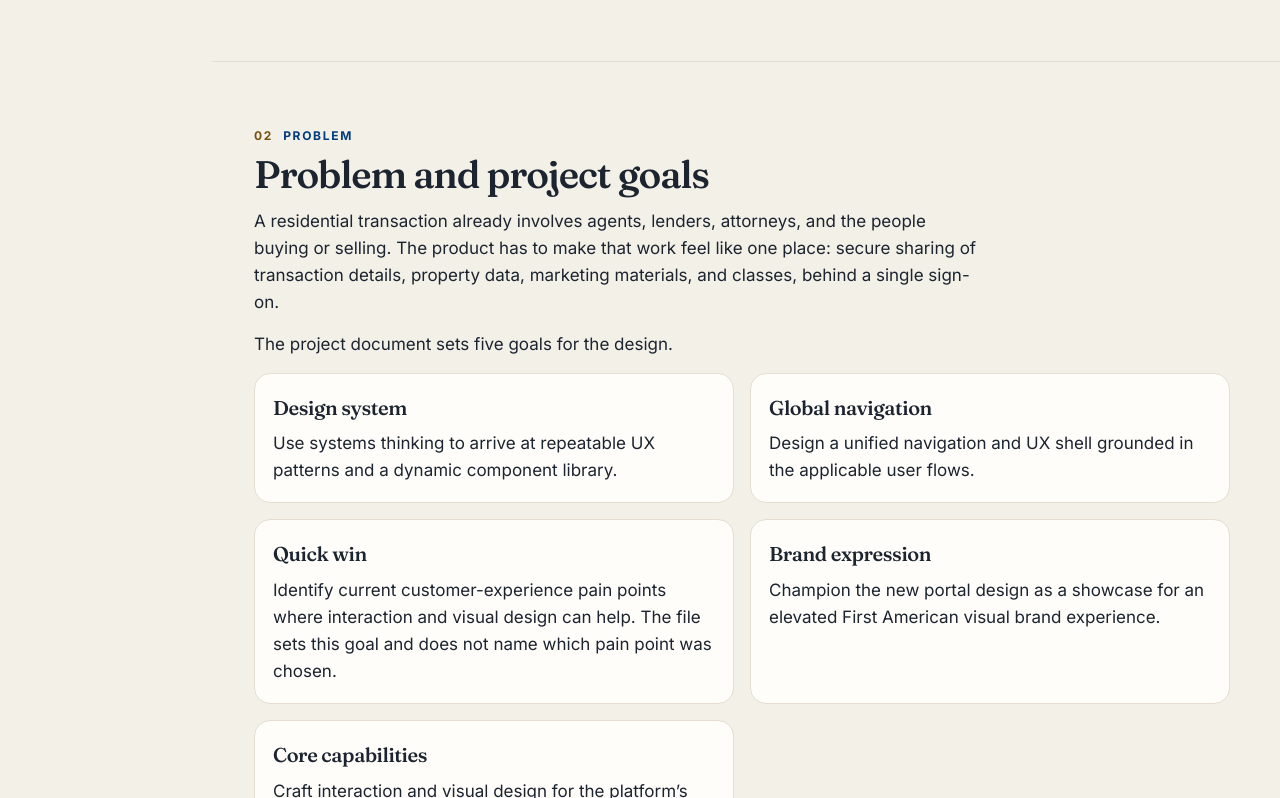
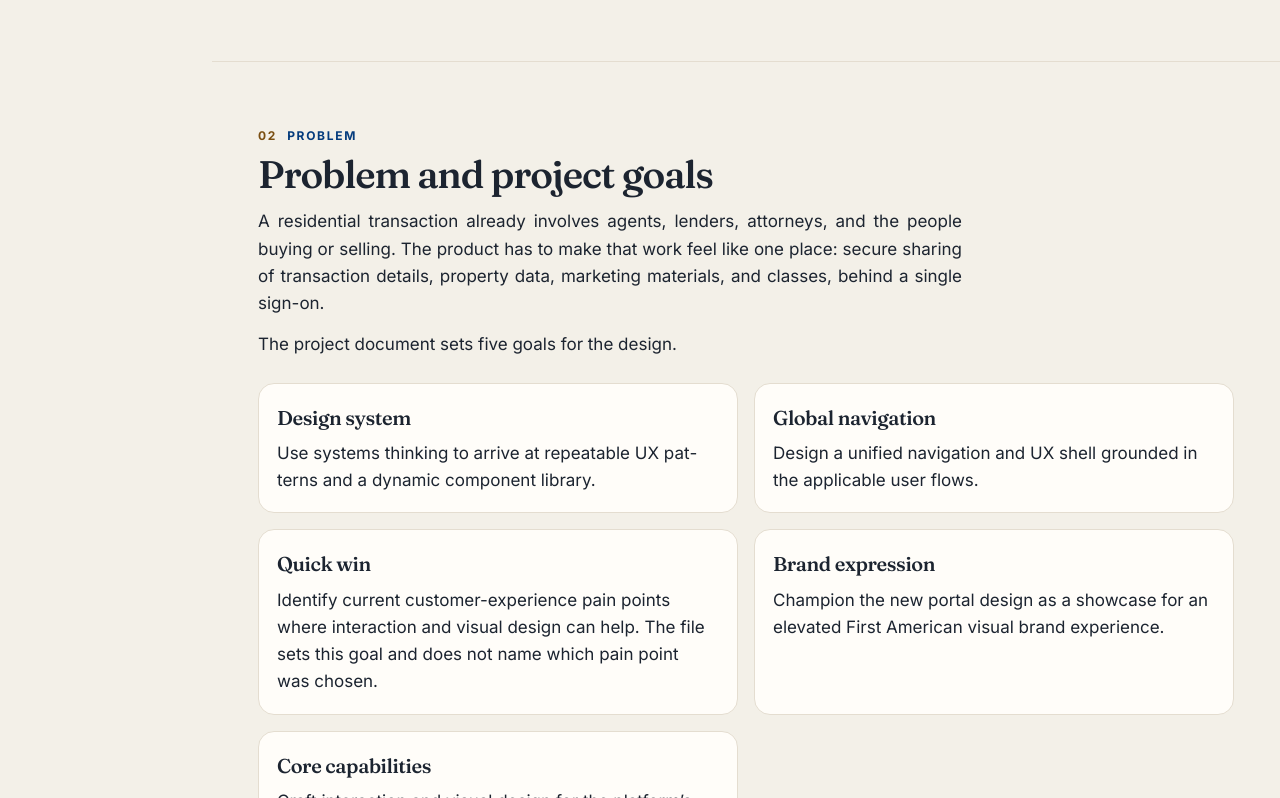
Before and after one commit to suvarnamyneni-project/igniteRE-case-study, a plain HTML site: page index.html in a window 1280 px wide. Shown: the part 2002-2800 px from the top of the page. Drawn offline with Linux system fonts and the light colour scheme.

Commit message:
Restore 40% stat; even out paragraph alignment
- Restore the '40% More consistent design across projects' stat (3-column stats)
- One shared text measure (44rem) for body paragraphs, lead, notes, captions, quotes
- Justify wide body text with hyphenation at >=720px; left-align narrow cards/captions and mobile
- Even card padding, symmetric desktop gutters, consistent spacing between text, figures and grids

```diff
--- a/assets/style.css
+++ b/assets/style.css
@@ -13,6 +13,7 @@
   --sans: Inter, "Segoe UI", system-ui, sans-serif;
   --shadow: 0 24px 50px -32px rgba(28, 36, 48, 0.45);
   --header: 58px;
+  --measure: 44rem;
 }
 
 * { box-sizing: border-box; }
@@ -162,7 +163,7 @@ li { margin: 0.25rem 0; }
 }
 
 .wrap { max-width: 1040px; margin: 0 auto; padding: 0 20px; }
-.prose { max-width: 68ch; }
+.prose { max-width: var(--measure); }
 .kicker {
   font-size: 12px;
   letter-spacing: 0.14em;
@@ -172,8 +173,8 @@ li { margin: 0.25rem 0; }
   margin: 0 0 8px;
 }
 .kicker .n { color: #7a4f12; margin-right: 0.35rem; }
-.lead { font-size: 1.2rem; color: #3c4654; max-width: 42rem; }
-.note { color: var(--muted); font-size: 0.95rem; }
+.lead { font-size: 1.2rem; color: #3c4654; max-width: var(--measure); }
+.note { color: var(--muted); font-size: 0.95rem; max-width: var(--measure); }
 
 .hero { padding: 48px 0 12px; }
 .meta {
@@ -208,7 +209,7 @@ figcaption {
   color: var(--muted);
   font-size: 0.9rem;
   margin-top: 8px;
-  max-width: 75ch;
+  max-width: var(--measure);
 }
 .shot {
   display: block;
@@ -252,10 +253,12 @@ figcaption {
   background: var(--card);
   border: 1px solid var(--line);
   border-radius: 16px;
-  padding: 18px 18px 8px;
+  padding: 18px;
 }
 .goal h3, .principle h3 { font-family: var(--serif); font-weight: 560; }
-.goal p:last-child, .principle p:last-child { margin-bottom: 10px; }
+.goal p:last-child, .principle p:last-child,
+.card > :last-child, .goal > :last-child, .principle > :last-child,
+.stat > :last-child, .persona-copy > :last-child, .principle blockquote > p:last-child { margin-bottom: 0; }
 
 blockquote {
   margin: 0 0 1rem;
@@ -353,7 +356,7 @@ blockquote {
   line-height: 1;
   margin-bottom: 6px;
 }
-.stat p { margin: 0 0 12px; }
+.stat p { margin: 0; }
 .award {
   margin-top: 16px;
   background: var(--navy);
@@ -414,13 +417,38 @@ footer.site {
 footer.site a { font-weight: 700; }
 footer.site strong { color: var(--ink); }
 
+/* Even paragraph alignment: one left edge, one measure, justified body text */
+.prose p, .lead, .note, figcaption,
+.goal p, .principle blockquote p, .persona-copy > p, .stat p {
+  text-align: left;
+  hyphens: auto;
+  -webkit-hyphens: auto;
+  text-wrap: pretty;
+}
+blockquote > p:last-child { margin-bottom: 0; }
+@media (min-width: 720px) {
+  /* Justify only the wide body measure; short card and caption lines stay left-aligned */
+  .prose p, .lead, .wrap > .note, .principle blockquote p, .persona-copy > p {
+    text-align: justify;
+    text-justify: inter-word;
+  }
+}
+.principle blockquote, .persona-copy > p { max-width: var(--measure); }
+.prose > :last-child { margin-bottom: 0; }
+/* Consistent vertical rhythm between text blocks and figures/grids */
+.wrap > figure, .wrap > .grid-2, .wrap > .grid-3, .wrap > .pair,
+.wrap > .goals, .wrap > .principles, .wrap > .stats, .wrap > .pyramid,
+.wrap > .ia-grid, .wrap > .persona { margin-top: 1.5rem; margin-bottom: 0; }
+.wrap > * + .prose, .wrap > * + .note { margin-top: 1.5rem; }
+.wrap > h2 + .prose { margin-top: 0; }
+
 @media (min-width: 720px) {
   .meta { grid-template-columns: repeat(4, 1fr); }
   .facts { grid-template-columns: repeat(3, 1fr); }
   .jpg-grid { grid-template-columns: repeat(3, 1fr); }
   .goals { grid-template-columns: 1fr 1fr; }
   .principles { grid-template-columns: 1fr; }
-  .stats { grid-template-columns: repeat(2, 1fr); }
+  .stats { grid-template-columns: repeat(3, 1fr); }
   .pair { grid-template-columns: 1.15fr 0.85fr; align-items: start; }
   .pair.even { grid-template-columns: 1fr 1fr; }
   .base { grid-template-columns: 1fr 1fr; }
@@ -467,7 +495,7 @@ footer.site strong { color: var(--ink); }
   }
   .ia-grid { grid-template-columns: repeat(3, 1fr); }
   .grid-3 { grid-template-columns: repeat(3, 1fr); align-items: start; }
-  .wrap { padding: 0 36px 0 28px; }
+  .wrap { padding: 0 32px; }
   .hero { padding-top: 56px; }
 }
 
--- a/index.html
+++ b/index.html
@@ -719,6 +719,10 @@
             </div>
             <div class="stats">
               <article class="stat">
+                <b>40%</b>
+                <p>More consistent design across projects.</p>
+              </article>
+              <article class="stat">
                 <b>30%</b>
                 <p>Fewer redundancies.</p>
               </article>
```
